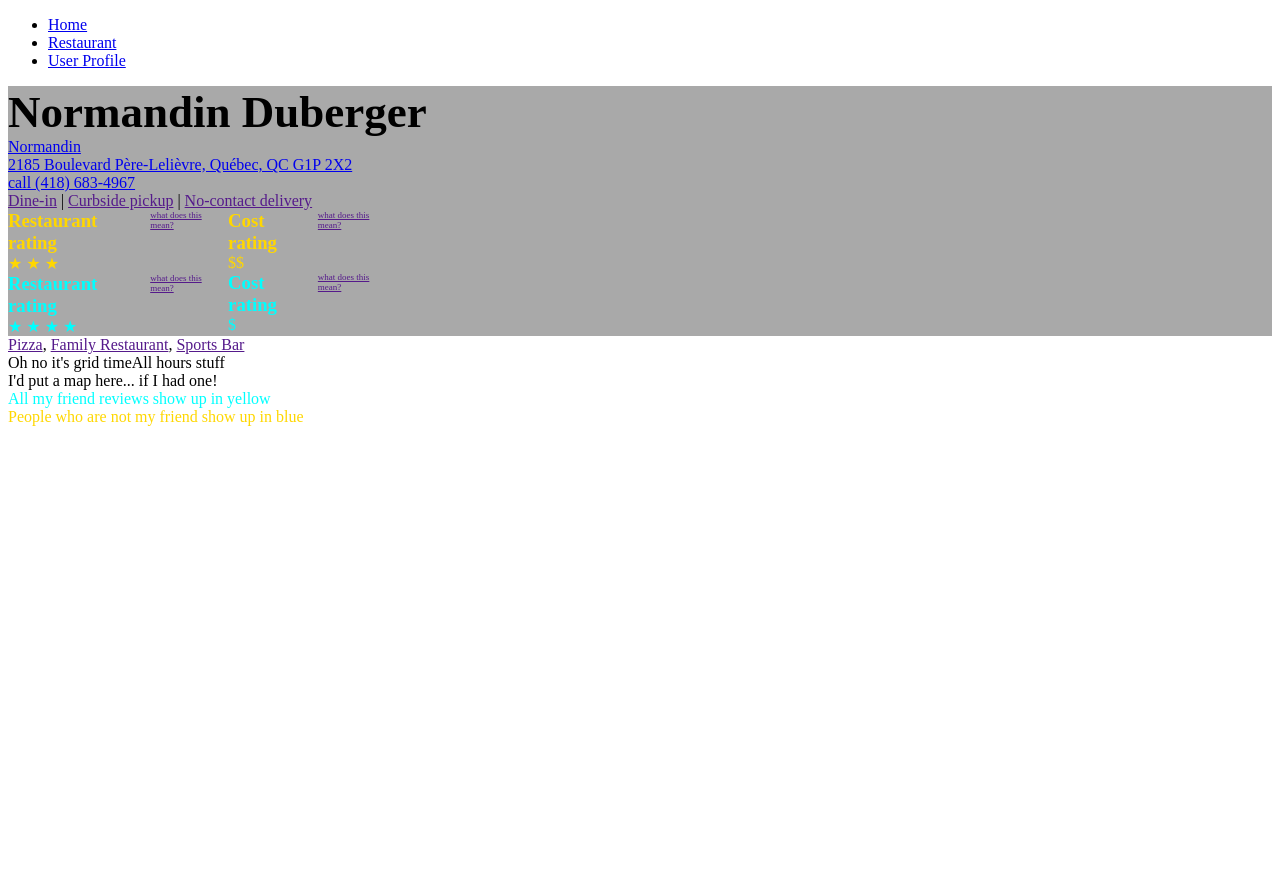
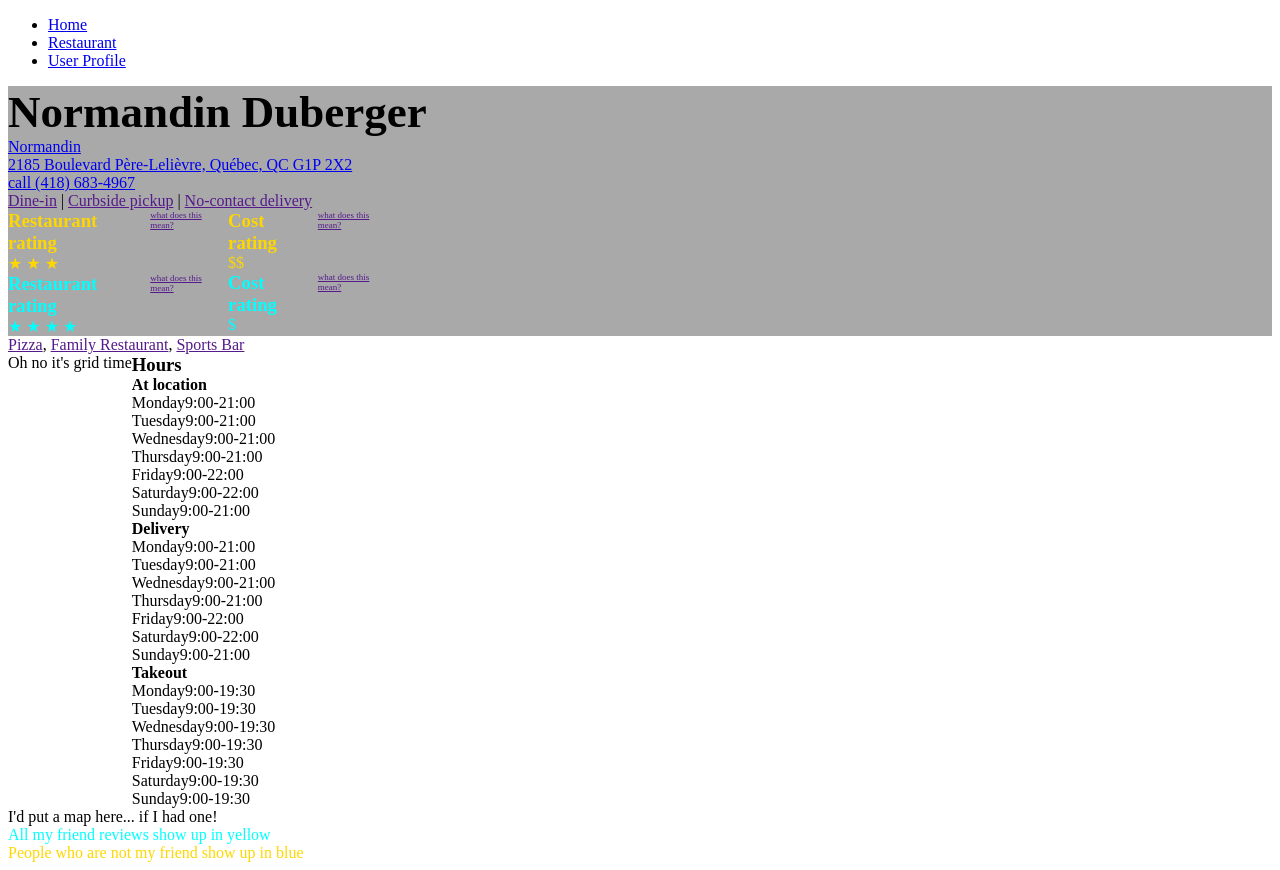
Before and after one commit to GLO3102/ufood-h2021-team-12, a Vue app: page /#/restaurant in a window 1280 px wide. Before the commit the page ends 800 px from the top, so only its background shows below. Built offline with nearby package versions, Linux system fonts and the light colour scheme.

Commit message:
unformatted hours block

```diff
--- a/src/components/Restaurant.vue
+++ b/src/components/Restaurant.vue
@@ -48,7 +48,100 @@
           Oh no it's grid time
         </div>
         <div class="restaurantHoursCore">
-          All hours stuff
+          <h3>Hours</h3>
+          <div class="restaurantHoursTimeTable">
+            <h4>At location</h4>
+            <div class="restaurantHoursTimeSlot">
+              <div class="restaurantHoursDayOfTheWeek">Monday</div>
+              <div class="restaurantHoursOpen">9:00-21:00</div>
+            </div>
+            <div class="restaurantHoursTimeSlot">
+              <div class="restaurantHoursDayOfTheWeek">Tuesday</div>
+              <div class="restaurantHoursOpen">9:00-21:00</div>
+            </div>
+            <div class="restaurantHoursTimeSlot">
+              <div class="restaurantHoursDayOfTheWeek">Wednesday</div>
+              <div class="restaurantHoursOpen">9:00-21:00</div>
+            </div>
+            <div class="restaurantHoursTimeSlot">
+              <div class="restaurantHoursDayOfTheWeek">Thursday</div>
+              <div class="restaurantHoursOpen">9:00-21:00</div>
+            </div>
+            <div class="restaurantHoursTimeSlot">
+              <div class="restaurantHoursDayOfTheWeek">Friday</div>
+              <div class="restaurantHoursOpen">9:00-22:00</div>
+            </div>
+            <div class="restaurantHoursTimeSlot">
+              <div class="restaurantHoursDayOfTheWeek">Saturday</div>
+              <div class="restaurantHoursOpen">9:00-22:00</div>
+            </div>
+            <div class="restaurantHoursTimeSlot">
+              <div class="restaurantHoursDayOfTheWeek">Sunday</div>
+              <div class="restaurantHoursOpen">9:00-21:00</div>
+            </div>
+          </div>
+          <div class="restaurantHoursTimeTable">
+            <h4>Delivery</h4>
+            <div class="restaurantHoursTimeSlot">
+              <div class="restaurantHoursDayOfTheWeek">Monday</div>
+              <div class="restaurantHoursOpen">9:00-21:00</div>
+            </div>
+            <div class="restaurantHoursTimeSlot">
+              <div class="restaurantHoursDayOfTheWeek">Tuesday</div>
+              <div class="restaurantHoursOpen">9:00-21:00</div>
+            </div>
+            <div class="restaurantHoursTimeSlot">
+              <div class="restaurantHoursDayOfTheWeek">Wednesday</div>
+              <div class="restaurantHoursOpen">9:00-21:00</div>
+            </div>
+            <div class="restaurantHoursTimeSlot">
+              <div class="restaurantHoursDayOfTheWeek">Thursday</div>
+              <div class="restaurantHoursOpen">9:00-21:00</div>
+            </div>
+            <div class="restaurantHoursTimeSlot">
+              <div class="restaurantHoursDayOfTheWeek">Friday</div>
+              <div class="restaurantHoursOpen">9:00-22:00</div>
+            </div>
+            <div class="restaurantHoursTimeSlot">
+              <div class="restaurantHoursDayOfTheWeek">Saturday</div>
+              <div class="restaurantHoursOpen">9:00-22:00</div>
+            </div>
+            <div class="restaurantHoursTimeSlot">
+              <div class="restaurantHoursDayOfTheWeek">Sunday</div>
+              <div class="restaurantHoursOpen">9:00-21:00</div>
+            </div>
+          </div>
+          <div class="restaurantHoursTimeTable">
+            <h4>Takeout</h4>
+            <div class="restaurantHoursTimeSlot">
+              <div class="restaurantHoursDayOfTheWeek">Monday</div>
+              <div class="restaurantHoursOpen">9:00-19:30</div>
+            </div>
+            <div class="restaurantHoursTimeSlot">
+              <div class="restaurantHoursDayOfTheWeek">Tuesday</div>
+              <div class="restaurantHoursOpen">9:00-19:30</div>
+            </div>
+            <div class="restaurantHoursTimeSlot">
+              <div class="restaurantHoursDayOfTheWeek">Wednesday</div>
+              <div class="restaurantHoursOpen">9:00-19:30</div>
+            </div>
+            <div class="restaurantHoursTimeSlot">
+              <div class="restaurantHoursDayOfTheWeek">Thursday</div>
+              <div class="restaurantHoursOpen">9:00-19:30</div>
+            </div>
+            <div class="restaurantHoursTimeSlot">
+              <div class="restaurantHoursDayOfTheWeek">Friday</div>
+              <div class="restaurantHoursOpen">9:00-19:30</div>
+            </div>
+            <div class="restaurantHoursTimeSlot">
+              <div class="restaurantHoursDayOfTheWeek">Saturday</div>
+              <div class="restaurantHoursOpen">9:00-19:30</div>
+            </div>
+            <div class="restaurantHoursTimeSlot">
+              <div class="restaurantHoursDayOfTheWeek">Sunday</div>
+              <div class="restaurantHoursOpen">9:00-19:30</div>
+            </div>
+          </div>
         </div>
       </div>
       <div class="restaurantMapCore">
--- a/src/components/restaurant.css
+++ b/src/components/restaurant.css
@@ -1,4 +1,8 @@
 h3 {
+  margin: 0;
+}
+
+h4 {
   margin: 0;
 }
 
@@ -44,3 +48,8 @@
   display: flex;
   flex-direction: row;
 }
+
+.restaurantHoursTimeSlot {
+  display: flex;
+  flex-direction: row;
+}
```
